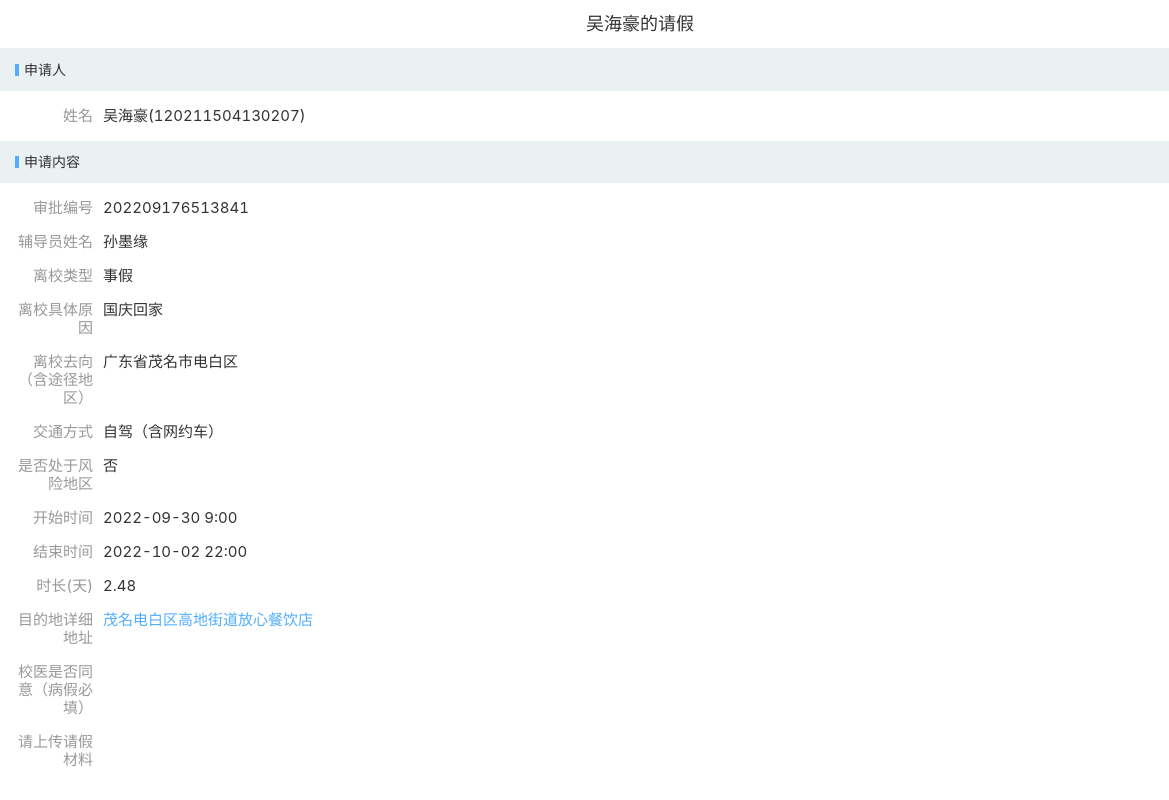
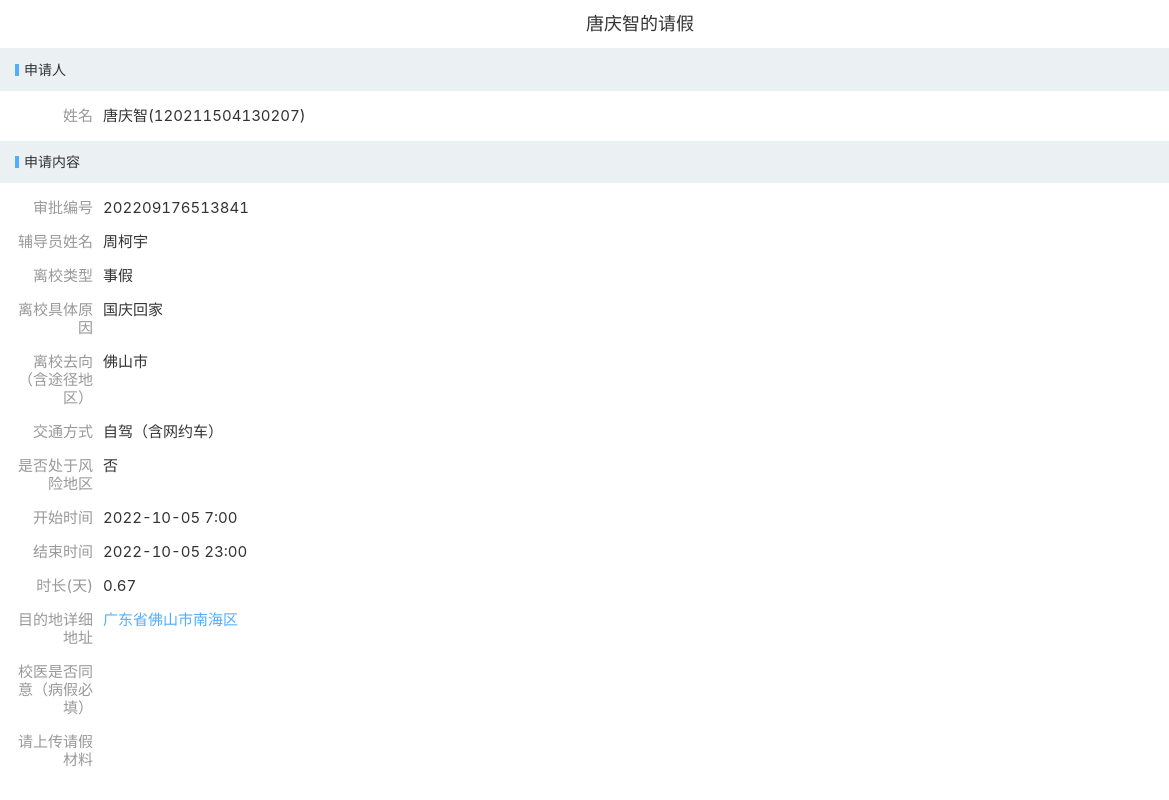
Before and after one commit to Poirot9/lyj, a plain HTML site: page index.html in a window 1280 px wide. Shown: the full height of the page, 0-1169 px from the left. Drawn offline with Linux system fonts and the light colour scheme; a script that the page names is missing.

Commit message:
Update index.html

```diff
--- a/index.html
+++ b/index.html
@@ -3,7 +3,7 @@
 <html><head><meta http-equiv="Content-Type" content="text/html; charset=UTF-8">
 
 
-    <title>吴海豪的请销假
+    <title>唐庆智的请销假
 
 </title>
     <link rel="icon" href="https://res.uyiban.cn/icon/favicon.ico" type="image/x-icon">
@@ -37,7 +37,7 @@
     <div class="box___2rfcK">
         <div class="hx-layout">
             <main class="hx-content">
-                <div class="wfTitle___Y-ebx" >吴海豪的请假
+                <div class="wfTitle___Y-ebx" >唐庆智的请假
 
 
 
@@ -57,7 +57,7 @@
                                     <div class="hx-detail-item"><span class="hx-detail-item-label">姓名</span>
                                         <div class="hx-detail-item-field">
                                             <div class="am-flexbox am-flexbox-justify-start am-flexbox-align-center">
-                                             吴海豪(120211504130207)
+                                             唐庆智(120211504130207)
                                             </div>
                                         </div>
                                     </div>
@@ -78,7 +78,7 @@
                             <div class="hx-detail-item-field">202209176513841</div>
                         </div>
                         <div class="hx-detail-item"><span class="hx-detail-item-label">辅导员姓名</span>
-                            <div class="hx-detail-item-field">孙墨缘</div>
+                            <div class="hx-detail-item-field">周柯宇</div>
                         </div>
                         <div class="hx-detail-item"><span class="hx-detail-item-label">离校类型</span>
                             <div class="hx-detail-item-field">事假</div>
@@ -87,7 +87,7 @@
                             <div class="hx-detail-item-field">国庆回家</div>
                         </div>
                         <div class="hx-detail-item"><span class="hx-detail-item-label">离校去向（含途径地区）</span>
-                            <div class="hx-detail-item-field">广东省茂名市电白区</div>
+                            <div class="hx-detail-item-field">佛山市</div>
                         </div>
                         <div class="hx-detail-item"><span class="hx-detail-item-label">交通方式</span>
                             <div class="hx-detail-item-field">自驾（含网约车）</div>
@@ -96,16 +96,16 @@
                             <div class="hx-detail-item-field">否</div>
                         </div>
                         <div class="hx-detail-item"><span class="hx-detail-item-label">开始时间</span>
-                            <div class="hx-detail-item-field">2022-09-30 9:00</div>
+                            <div class="hx-detail-item-field">2022-10-05 7:00</div>
                         </div>
                         <div class="hx-detail-item"><span class="hx-detail-item-label">结束时间</span>
-                            <div class="hx-detail-item-field">2022-10-02 22:00</div>
+                            <div class="hx-detail-item-field">2022-10-05 23:00</div>
                         </div>
                         <div class="hx-detail-item"><span class="hx-detail-item-label">时长(天)</span>
-                            <div class="hx-detail-item-field">2.48</div>
+                            <div class="hx-detail-item-field">0.67</div>
                         </div>
                         <div class="hx-detail-item"><span class="hx-detail-item-label">目的地详细地址</span>
-                            <div class="hx-detail-item-field"><a class="hx-detail-PreviewPosition">茂名电白区高地街道放心餐饮店</a>
+                            <div class="hx-detail-item-field"><a class="hx-detail-PreviewPosition">广东省佛山市南海区</a>
                             </div>
                         </div>
                         <div class="hx-detail-item"><span class="hx-detail-item-label">校医是否同意（病假必填）</span>
@@ -120,7 +120,7 @@
                             <div class="hx-detail-item-field">18038978729</div>
                         </div>
                         <div class="hx-detail-item"><span class="hx-detail-item-label">紧急联系人（家长姓名）</span>
-                            <div class="hx-detail-item-field">吴水钦</div>
+                            <div class="hx-detail-item-field">唐骏景</div>
                         </div>
                         <div class="hx-detail-item"><span class="hx-detail-item-label">紧急联系电话（家长电话）</span>
                             <div class="hx-detail-item-field">18938380804</div>
@@ -135,14 +135,14 @@
                     <div class="hx-detail-content">
                         <div class="flownode___1GTd6 node2___1yk73">
                             <div class="nodestate___Npp7u"><span>通过</span>
-                                <span class="stateTime___-_QxT">&nbsp;&nbsp;2022-09-29 18:00:00</span>
+                                <span class="stateTime___-_QxT">&nbsp;&nbsp;2022-10-04 18:00:00</span>
 
                             </div>
                             <div class="nodeleft___2q7Sg"><span class="nodeindex___Cya0J">1</span></div>
                             <div class="noderight___urUWJ">
                                 <div class="nodeapprover___1KJaE" style="margin-top: 0px;">
                                     <div>
-                                        <div>孙墨缘(15968)<span class="workTime___PJH95"> </span>
+                                        <div>周柯宇(15968)<span class="workTime___PJH95"> </span>
 
 
 
```
